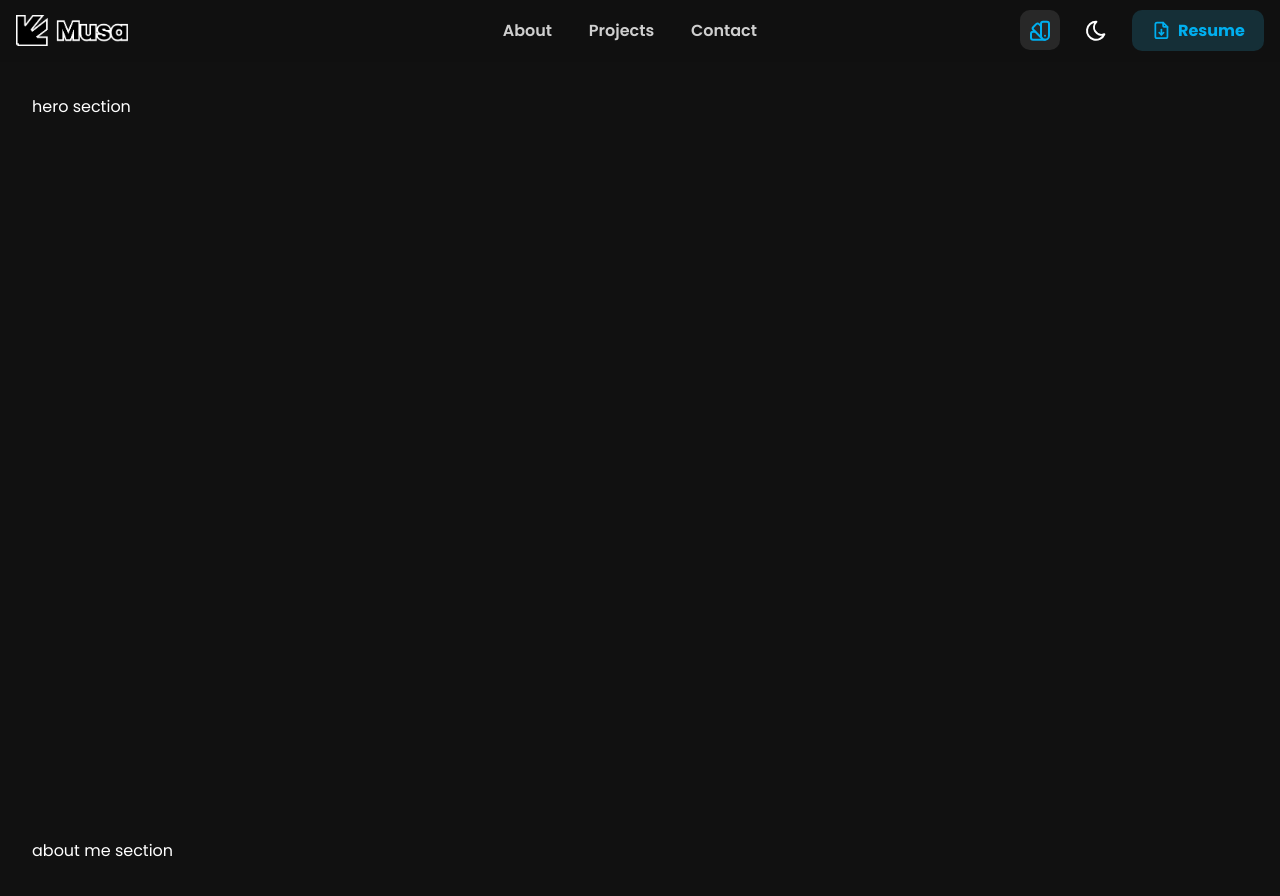
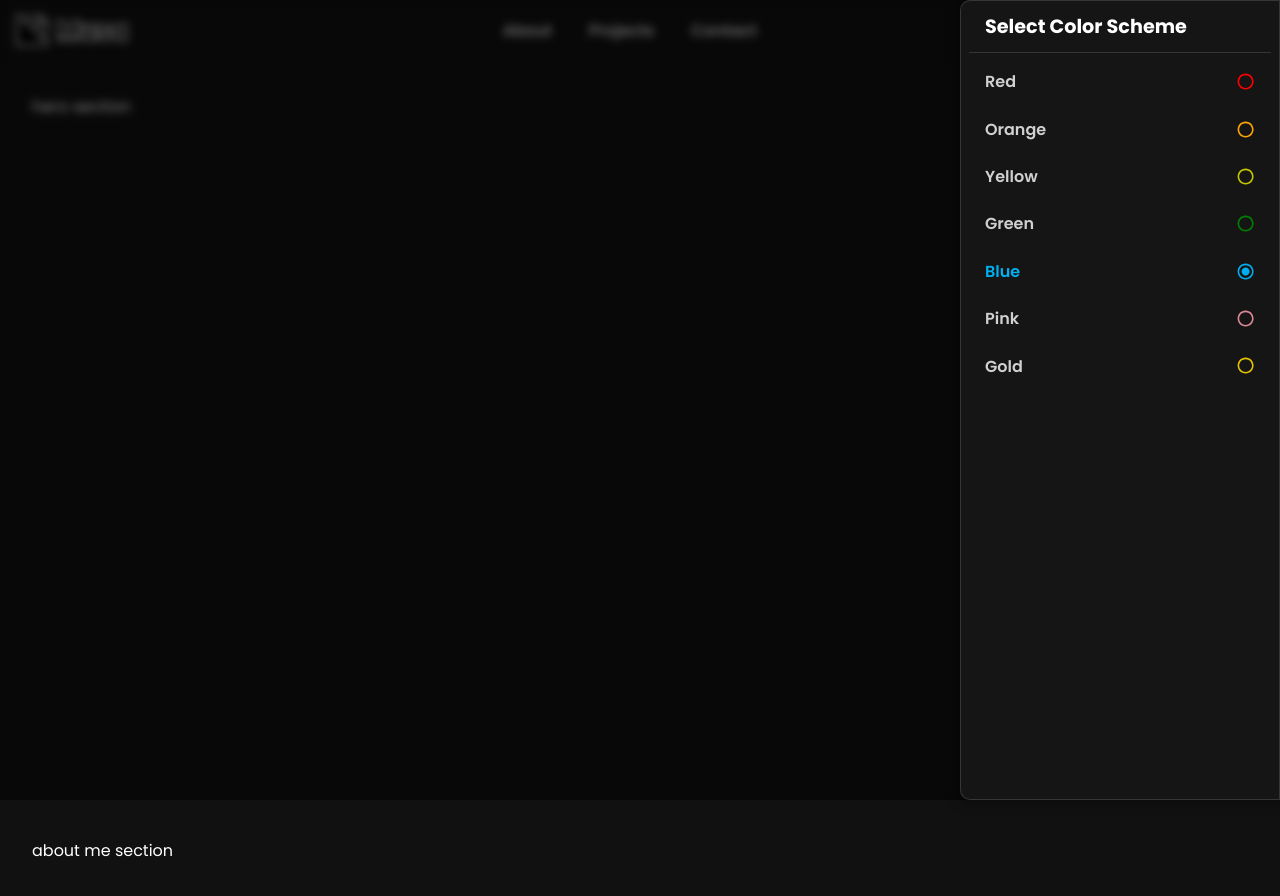
Before and after one commit to huboh/huboh, a React (Create React App) app: page / in a window 1280 px wide. Both pictures are taken after a click on the button 1039 px from the left and 30 px from the top of the page. Shown: the top 896 px of the page. Built offline with nearby package versions, Linux system fonts and the light colour scheme.

Commit message:
🥱 CHORE: add new color scheme picker menu

```diff
--- /dev/null
+++ b/src/components/Menu/ColorSchemePicker/ColorSchemePickerButton/color-scheme-picker-button.scss
@@ -0,0 +1,24 @@
+.color-scheme-picker-button {
+  border: none;
+  outline: none;
+  background-color: transparent;
+
+  width: 100%;
+  font-weight: 600;
+  color: var(--text-color-grey);
+  padding: var(--list-item-padding, 0.6em);
+
+  display: flex;
+  align-items: center;
+  justify-content: space-between;
+
+  &.active {
+    color: var(--primary-color);
+  }
+
+  .icon-wrapper svg {
+    fill: var(--scheme-color);
+    stroke: var(--scheme-color);
+    font-size: 1.2rem;
+  }
+}
--- /dev/null
+++ b/src/components/Menu/ColorSchemePicker/ColorSchemePickerButton/index.tsx
@@ -0,0 +1,34 @@
+import "./color-scheme-picker-button.scss";
+
+import { FC, useRef, useEffect } from "react";
+import { joinClassStrings } from "../../../../utils";
+import { MdRadioButtonChecked, MdRadioButtonUnchecked } from "react-icons/md";
+
+export interface ColorSchemePickerButtonProps {
+  colorScheme: string;
+  isSelected?: boolean;
+  onClick: VoidFunction;
+}
+
+const ColorSchemePickerButton: FC<ColorSchemePickerButtonProps> = ({ colorScheme, isSelected, onClick }) => {
+  const buttonRef = useRef<HTMLButtonElement>(null);
+  const activeClass = isSelected ? "active" : "";
+  const classString = joinClassStrings("color-scheme-picker-button", activeClass);
+
+  useEffect(() => {
+    (buttonRef.current!).style.setProperty(`--scheme-color`, `var(--color-scheme-${colorScheme})`);
+  },
+    [colorScheme]
+  );
+
+  return (
+    <button className={ classString } onClick={ onClick } ref={ buttonRef }>
+      <span>{ colorScheme }</span>
+      <span className="icon-wrapper">{ isSelected ? <MdRadioButtonChecked /> : <MdRadioButtonUnchecked /> }</span>
+    </button>
+  );
+};
+
+export {
+  ColorSchemePickerButton as default
+};
--- /dev/null
+++ b/src/components/Menu/ColorSchemePicker/index.tsx
@@ -0,0 +1,39 @@
+import { FC } from "react";
+import { ColorSchemes } from "../../../constants";
+
+// hooks
+import usePreferences from "../../../hooks/usePreferences";
+
+// component
+import SidebarPopup from "../../SidebarPopup";
+import SidebarPopupList from "../../SidebarPopup/components/SidebarPopupList";
+import SidebarPopupHeader from "../../SidebarPopup/components/SidebarPopupHeader";
+import ColorSchemePickerButton from "./ColorSchemePickerButton";
+
+export interface ColorSchemePickerMenuProps {
+  openColorSchemeMenu: boolean;
+  onOverlayClick?: VoidFunction;
+}
+
+const ColorSchemePickerMenu: FC<ColorSchemePickerMenuProps> = ({ openColorSchemeMenu, onOverlayClick }) => {
+  const { colorScheme: currentColorScheme, updateColorScheme } = usePreferences();
+
+  const render = (colorScheme: typeof currentColorScheme) => (
+    <ColorSchemePickerButton
+      colorScheme={ colorScheme }
+      isSelected={ colorScheme === currentColorScheme }
+      onClick={ () => updateColorScheme?.(colorScheme) }
+    />
+  );
+
+  return (
+    <SidebarPopup onOverlayClick={ onOverlayClick } openSidebarPopup={ openColorSchemeMenu }>
+      <SidebarPopupHeader title="select color scheme" />
+      <SidebarPopupList listItems={ ColorSchemes } render={ render } />
+    </SidebarPopup>
+  );
+};
+
+export {
+  ColorSchemePickerMenu as default
+};
--- a/src/components/Menu/index.ts
+++ b/src/components/Menu/index.ts
@@ -1,2 +1,3 @@
 export { default as Sidebar } from "./Sidebar";
 export { default as ThemePicker } from "./ThemePicker";
+export { default as ColorSchemePicker } from "./ColorSchemePicker";
--- a/src/providers/PopupMenuProvider/index.tsx
+++ b/src/providers/PopupMenuProvider/index.tsx
@@ -3,24 +3,25 @@ import "./styles/popup-menu.scss";
 import { initialState } from './utils';
 import { PopupMenuProps } from './types';
 import { createContext, FC, useState } from 'react';
-import { Sidebar, ThemePicker } from "../../components/Menu";
-
+import { Sidebar, ThemePicker, ColorSchemePicker } from "../../components/Menu";
 
 const PopupMenuContext = createContext(initialState);
-
 
 const PopupMenuProvider: FC<PopupMenuProps> = ({ children }) => {
   const [isSidebarMenuOpen, setSidebarMenuOpen] = useState(false);
   const [isThemePickerMenuOpen, setThemePickerMenuOpen] = useState(false);
+  const [isColorSchemePickerMenuOpen, setColorSchemePickerMenuOpen] = useState(false);
 
   const toggleSidebarMenu = () => setSidebarMenuOpen(s => !s);
   const toggleThemePickerMenu = () => setThemePickerMenuOpen(s => !s);
+  const toggleColorSchemePickerMenu = () => setColorSchemePickerMenuOpen(s => !s);
 
   return (
-    <PopupMenuContext.Provider value={ { toggleSidebarMenu, toggleThemePickerMenu } }>
+    <PopupMenuContext.Provider value={ { toggleSidebarMenu, toggleThemePickerMenu, toggleColorSchemePickerMenu } }>
       <div className="header-popups-wrapper">
-        < Sidebar openSidebarMenu={ isSidebarMenuOpen } onOverlayClick={ toggleSidebarMenu } />
-        < ThemePicker openThemePickerMenu={ isThemePickerMenuOpen } onOverlayClick={ toggleThemePickerMenu } />
+        <Sidebar openSidebarMenu={ isSidebarMenuOpen } onOverlayClick={ toggleSidebarMenu } />
+        <ThemePicker openThemePickerMenu={ isThemePickerMenuOpen } onOverlayClick={ toggleThemePickerMenu } />
+        <ColorSchemePicker openColorSchemeMenu={ isColorSchemePickerMenuOpen } onOverlayClick={ toggleColorSchemePickerMenu } />
       </div>
 
       { children }
@@ -28,7 +29,6 @@ const PopupMenuProvider: FC<PopupMenuProps> = ({ children }) => {
   );
 };
 
-
 export {
   PopupMenuProvider as default,
   PopupMenuContext
--- a/src/providers/PopupMenuProvider/types/index.d.ts
+++ b/src/providers/PopupMenuProvider/types/index.d.ts
@@ -5,6 +5,7 @@ export interface PopupMenuProps {
 }
 
 export interface PopupMenu {
+  toggleColorSchemePickerMenu: VoidFunction,
   toggleThemePickerMenu: VoidFunction,
   toggleSidebarMenu: VoidFunction,
 }
--- a/src/providers/PopupMenuProvider/utils/index.ts
+++ b/src/providers/PopupMenuProvider/utils/index.ts
@@ -1,6 +1,7 @@
 import * as types from '../types';
 
 export const initialState: types.PopupMenu = {
+  toggleColorSchemePickerMenu: () => { },
   toggleThemePickerMenu: () => { },
   toggleSidebarMenu: () => { },
 };
```
